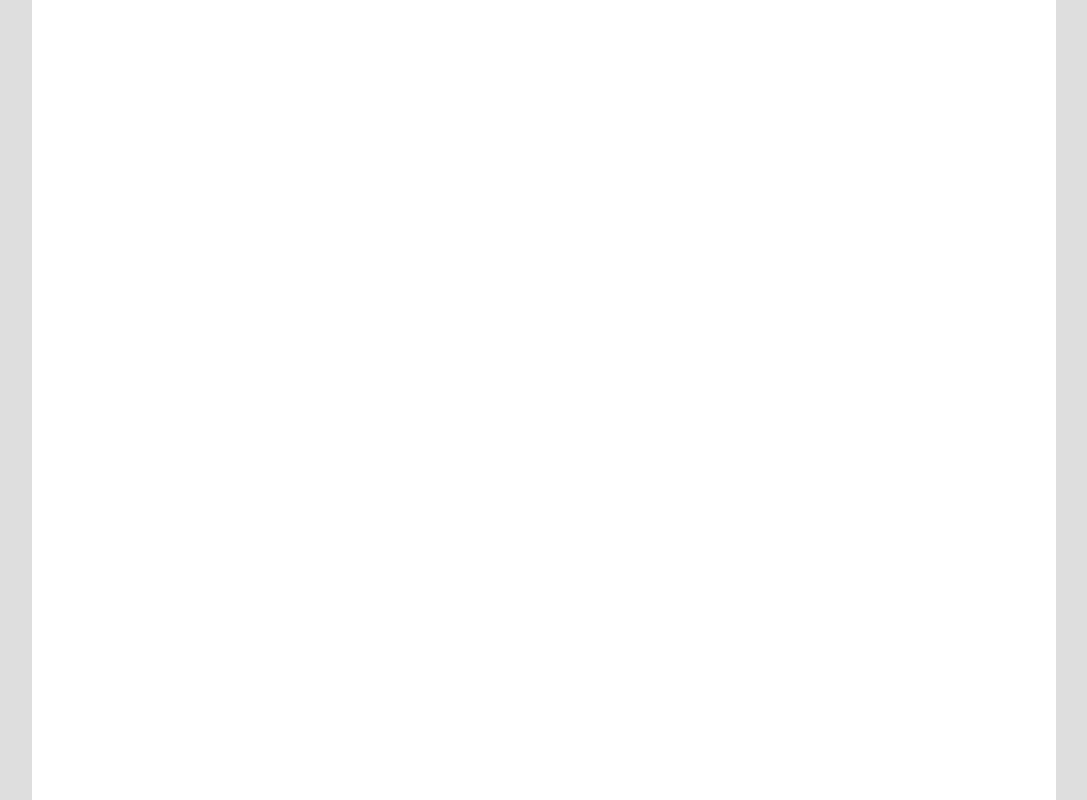
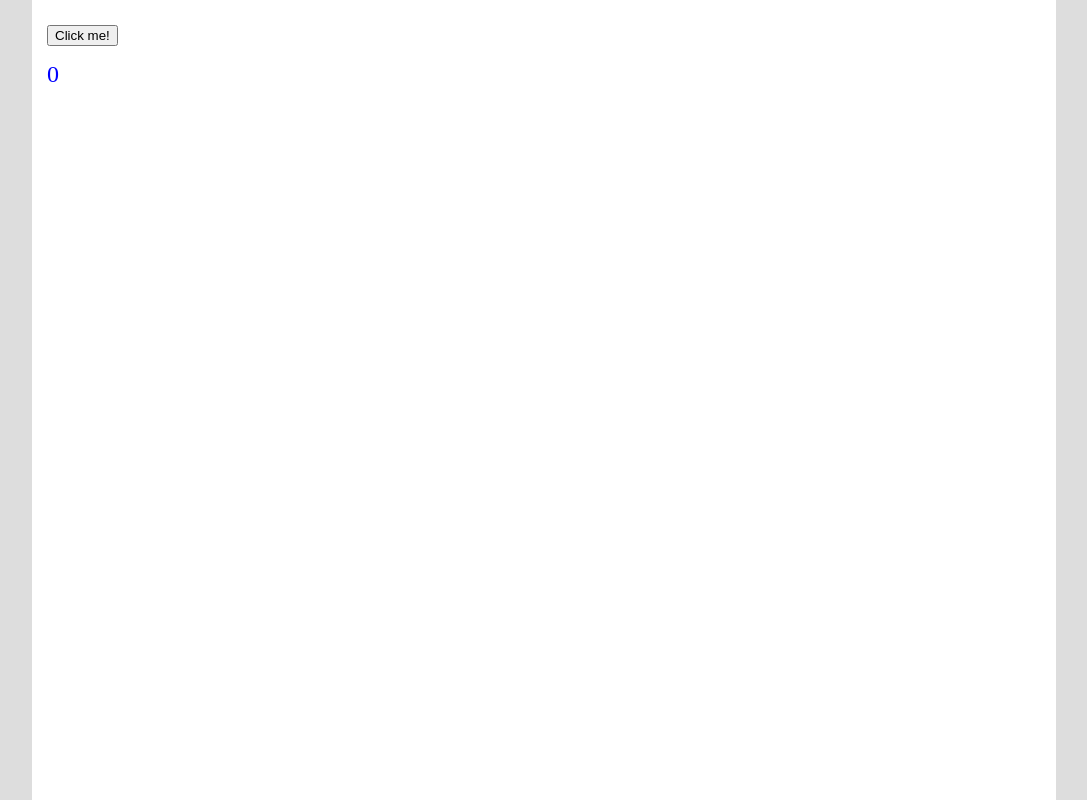
Before and after one commit to iheidari/simple-js-project, a plain HTML site: page index.html in a window 1280 px wide. Shown: the whole page, without its empty margins (96-1183 px from the left). Drawn offline with Linux system fonts and the light colour scheme.

Commit message:
get 2 numbers and show sum in console

```diff
--- a/index.css
+++ b/index.css
@@ -9,6 +9,17 @@ body {
   height: 100vh;
 }
 
+.Calculator {
+  width: 100%;
+  padding: 25px 15px;
+}
+
+.Result {
+  color: blue;
+  font-size: 24px;
+  margin-top: 15px;
+}
+
 @media (max-width: 900px) {
   .Container {
     width: 100%;
--- a/index.html
+++ b/index.html
@@ -5,8 +5,14 @@
     <meta name="viewport" content="width=device-width, initial-scale=1.0" />
     <title>Calculator</title>
     <link rel="stylesheet" href="index.css" />
+    <script src="index.js"></script>
   </head>
   <body>
-    <div class="Container"></div>
+    <div class="Container">
+      <div class="Calculator">
+        <button onclick="handleOnClick()">Click me!</button>
+        <div class="Result">0</div>
+      </div>
+    </div>
   </body>
 </html>
--- /dev/null
+++ b/index.js
@@ -0,0 +1,11 @@
+function handleOnClick() {
+  console.log("clicked");
+  var number1 = prompt("Enter first number", "0");
+  number1 = parseInt(number1);
+  var number2 = prompt("Enter second number", "0");
+  number2 = parseInt(number2);
+
+  console.log("number1: ", number1);
+  console.log("number2: ", number2);
+  console.log("total:", number1 + number2);
+}
```
